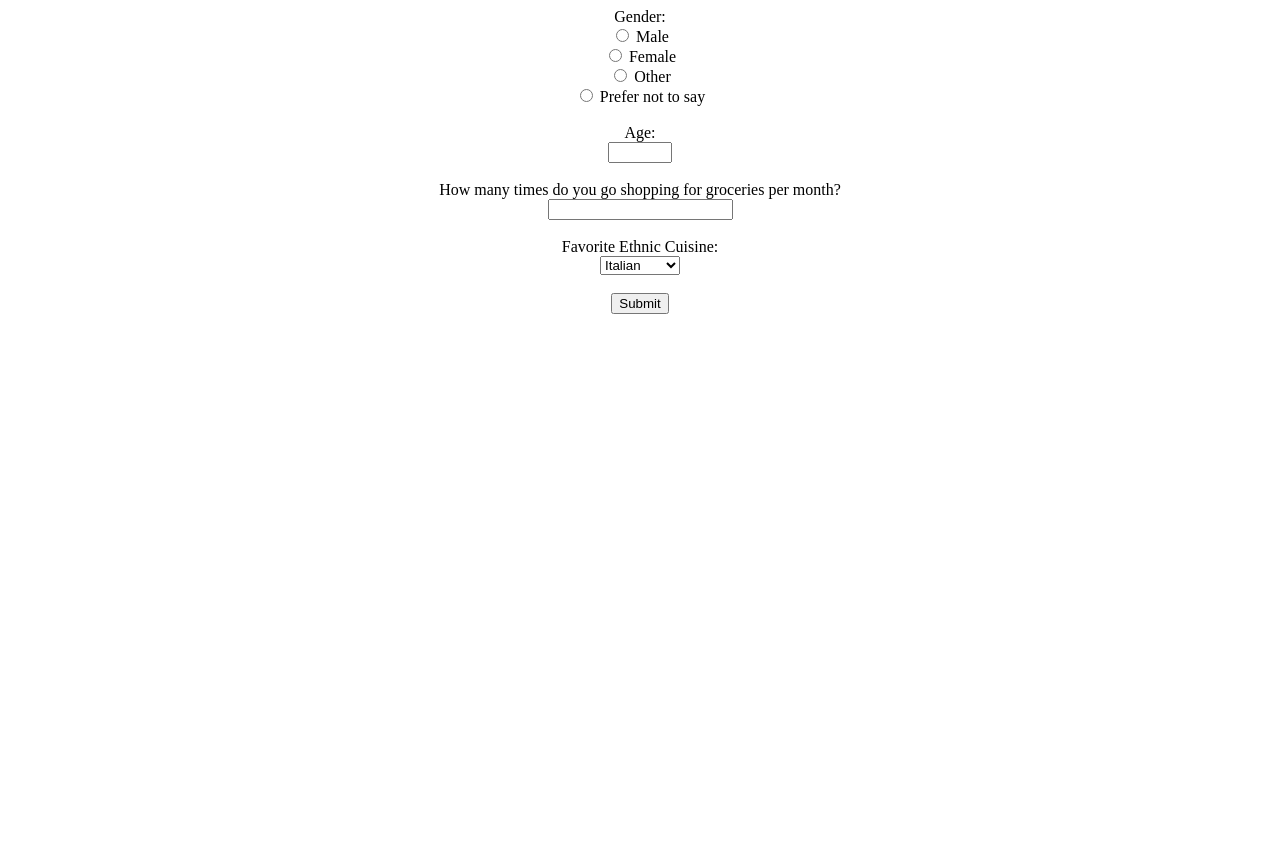
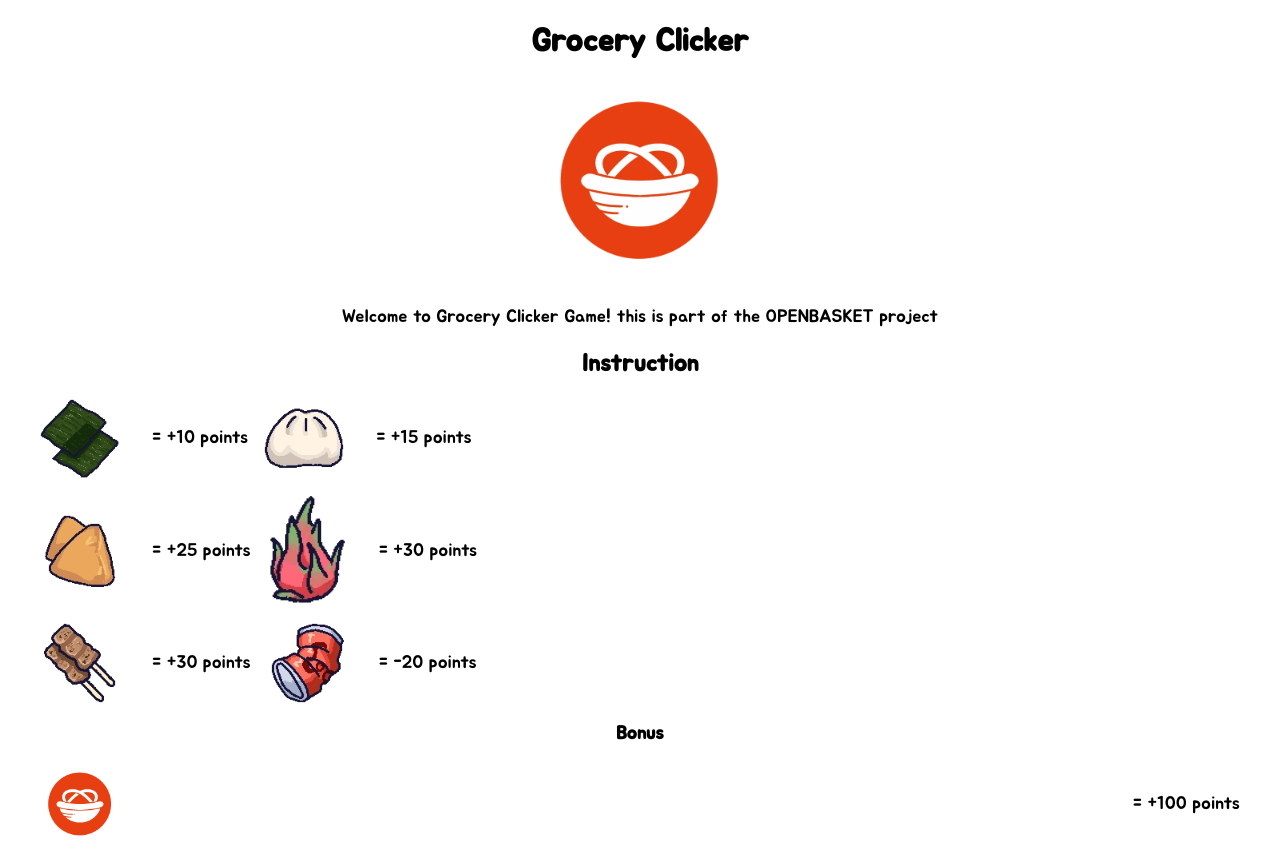
Before and after one commit to RaeJansen/OpenBasket, a website: page src/index.html in a window 1280 px wide. Before the commit the page ends 800 px from the top, so only its background shows below. Drawn offline with Linux system fonts and the light colour scheme; files that its build step writes are made by us from their sources.

Commit message:
Update index.html
update html

```diff
--- a/src/index.html
+++ b/src/index.html
@@ -3,46 +3,53 @@
 <head>
     <meta charset="UTF-8">
     <meta name="viewport" content="width=device-width, initial-scale=1.0">
-    <title>Open Basket Survey</title>
-    <link rel="stylesheet" href="style.css">
-    <script src="./js/form.js" defer></script>
+    <title>OPENBASKET</title>
+    <link rel="preconnect" href="https://fonts.googleapis.com">
+    <link rel="preconnect" href="https://fonts.gstatic.com" crossorigin>
+    <link href="https://fonts.googleapis.com/css2?family=Jua&display=swap" rel="stylesheet">
+    <link rel="stylesheet" href="../style.css">
 </head>
 <body>
-    <form id="userPref">
-        <!-- Gender Selection -->
-        <label for="gender">Gender:</label><br>
-        <input type="radio" id="male" name="gender" value="Male">
-        <label for="male">Male</label><br>
-        <input type="radio" id="female" name="gender" value="Female">
-        <label for="female">Female</label><br>
-        <input type="radio" id="other" name="gender" value="Other">
-        <label for="other">Other</label><br>
-        <input type="radio" id="prefer_not_to_say" name="gender" value="Prefer not to say">
-        <label for="prefer_not_to_say">Prefer not to say</label><br><br>
-
-        <!-- Age Selection -->
-        <label for="age">Age:</label><br>
-        <input type="number" id="age" name="age" min="0" max="120" required><br><br>
-
-        <!-- Times Shopping per Month -->
-        <label for="shopping_frequency">How many times do you go shopping for groceries per month?</label><br>
-        <input type="number" id="shopping_frequency" name="shopping_frequency" min="0" required><br><br>
-
-        <!-- Favorite Ethnic Cuisine -->
-        <label for="ethnic_cuisine">Favorite Ethnic Cuisine:</label><br>
-        <select id="ethnic_cuisine" name="ethnic_cuisine">
-            <option value="Italian">Italian</option>
-            <option value="Mexican">Mexican</option>
-            <option value="Chinese">Chinese</option>
-            <option value="Indian">Indian</option>
-            <option value="Japanese">Japanese</option>
-            <option value="Greek">Greek</option>
-            <option value="Thai">Thai</option>
-            <option value="Other">Other</option>
-        </select><br><br>
-
-        <!-- Submit Button -->
-        <input type="submit" value="Submit" id="submit">
-    </form>
+    <div class="container">
+        <div>
+            <h1>Grocery Clicker</h1>
+            <img src="./assets/img/logo.webp" alt="" class="top-logo">
+            <p>Welcome to Grocery Clicker Game! this is part of the OPENBASKET project</p>
+        </div>
+        <div>
+            <h2>Instruction</h2>
+            <div class="instruction-flex">
+                <div class="point-flex">
+                    <img src="./assets/img/seaweed.webp" alt="seaweed">
+                    <p>= +10 points</p>
+                </div>
+                <div class="point-flex">
+                    <img src="./assets/img/bao-bao.webp" alt="">
+                    <p>= +15 points</p>
+                </div>
+                <div class="point-flex">
+                    <img src="./assets/img/mandazi.webp" alt="">
+                    <p>= +25 points</p>
+                </div>
+                <div class="point-flex">
+                    <img src="./assets/img/dragon-fruit.webp" alt="">
+                    <p>= +30 points</p>
+                </div>
+                <div class="point-flex">
+                    <img src="./assets/img/moo-ping.webp" alt="">
+                    <p>= +30 points</p>
+                </div>
+                <div class="point-flex">
+                    <img src="./assets/img/pop-can.webp" alt="">
+                    <p>= -20 points</p>
+                </div>
+            </div>
+                <h3>Bonus</h3>
+                <div class="point-flex">
+                    <img src="./assets/img/logo.webp" alt="">
+                    <p>= +100 points</p>
+                </div>
+        </div>
+    </div>
 </body>
 </html>
```
